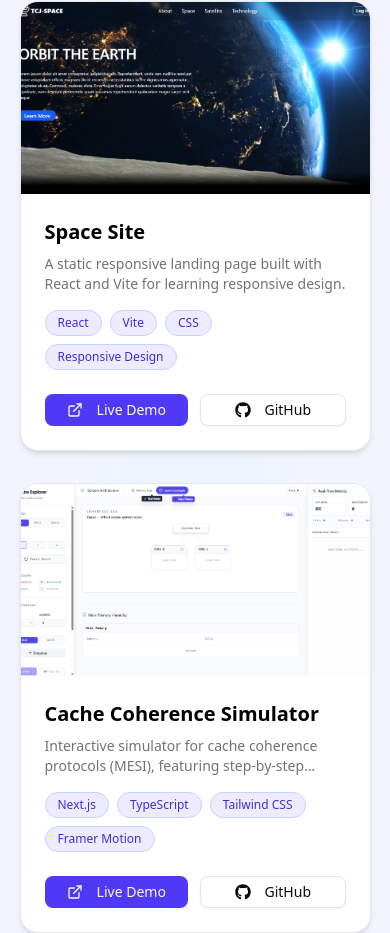
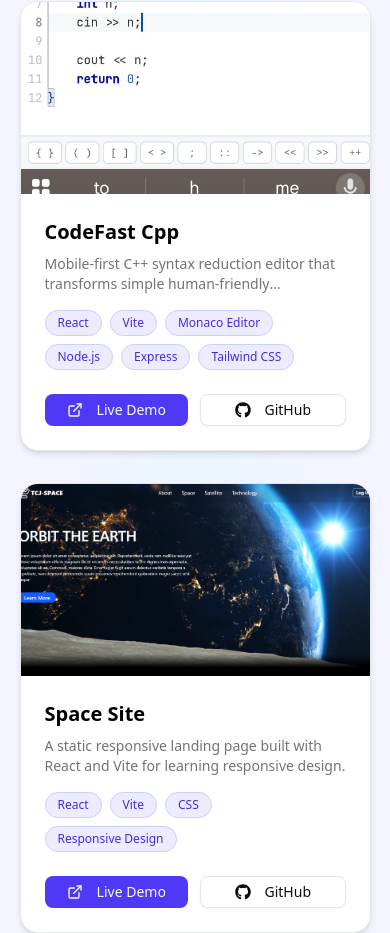
Before and after one commit to VikasGurjar94/Portfolio, a Next.js app: page /projects in a window 390 px wide. Shown: the part 1895-2828 px from the top of the page. Built offline with nearby package versions, Linux system fonts and the light colour scheme.

Commit message:
add : added new CodeFastMobile project

```diff
--- a/data.ts
+++ b/data.ts
@@ -122,7 +122,15 @@ export const projects = [
     demoUrl: "https://voyage-ai-mern.vercel.app",
     githubUrl: "https://github.com/VikasGurjar94/VoyageAI-mern",
   },
-
+ {
+  title: "CodeFast Cpp",
+  description: "Mobile-first C++ syntax reduction editor that transforms simple human-friendly commands into complete C++ code blocks, helping users focus on logic instead of syntax.",
+  image: "/codeFast.jpeg",
+  gradient: "from-gray-900 via-gray-700 to-blue-500",
+  techStack: ["React", "Vite", "Monaco Editor", "Node.js", "Express", "Tailwind CSS"],
+  demoUrl: "https://code-fast-mobile.vercel.app",
+  githubUrl: "https://github.com/VikasGurjar94/CodeFastMobile",
+},
   {
     title: "Space Site",
     description: "A static responsive landing page built with React and Vite for learning responsive design.",
@@ -132,6 +140,7 @@ export const projects = [
     demoUrl: "https://vikas-space.netlify.app",
     githubUrl: "https://github.com/VikasGurjar94/Space-site",
   },
+
   {
     title: "Cache Coherence Simulator",
     description: "Interactive simulator for cache coherence protocols (MESI), featuring step-by-step visualizations and cache state tracking.",
```
Also changed, not shown: public/codeFast.jpeg (added).
